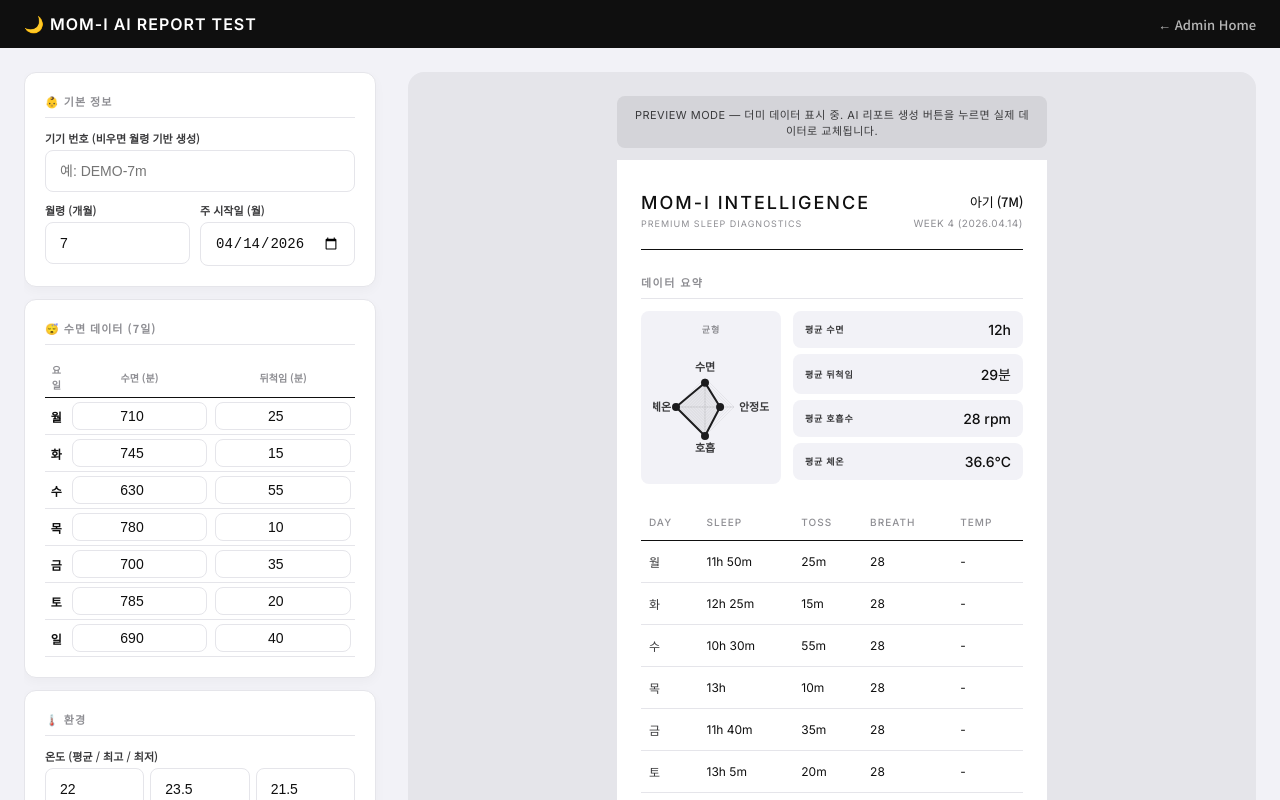
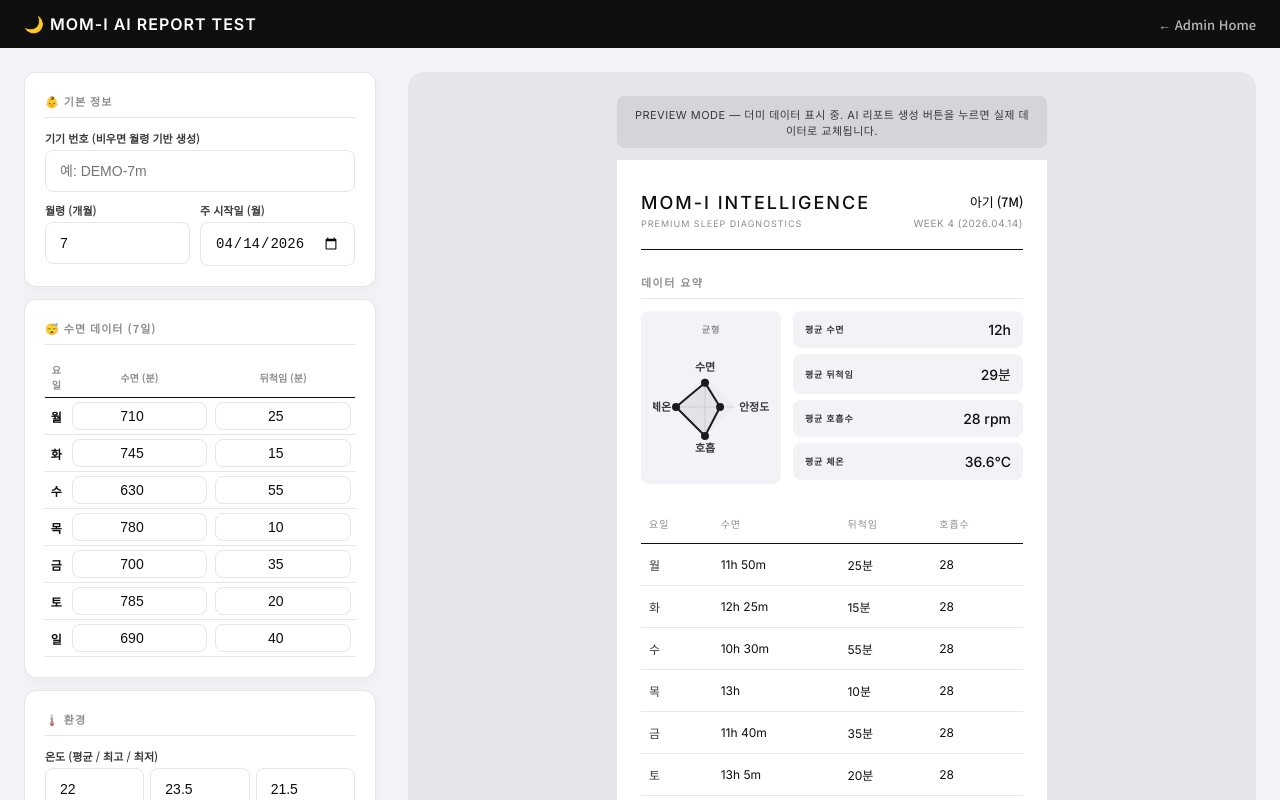
Before and after one commit to Mom-I-Report/Mom-i, a React (Vite) app in the folder frontend/: page / in a window 1280 px wide. Shown: the top 800 px of the page. Built offline with nearby package versions, Linux system fonts and the light colour scheme.

Commit message:
fix front

```diff
--- a/frontend/src/components/ReportView.tsx
+++ b/frontend/src/components/ReportView.tsx
@@ -28,19 +28,25 @@ const ReportView: React.FC<ReportViewProps> = ({ data, meta }) => {
 
   const { summary, breath, body_temp, daily, daily_stats, ai_comment, sleep_guide, age_kick } = data;
 
-  // daily_stats는 { day, sleep_h, restless_min } 형태
-  // daily는 { date, sleep_min, restless_min } 형태
-  // 둘 다 지원
+  // daily: 백엔드 응답 ({ day, sleep_h, restless_min } 또는 { date, sleep_min, restless_min })
+  // daily_stats: 더미 데이터 형태 ({ day, sleep_h, restless_min })
+  // 모두 지원
   const dailyRows: Array<{ day: string; sleepMin: number; restlessMin: number }> = [];
+  const parseDailyItem = (d: any): { day: string; sleepMin: number; restlessMin: number } => {
+    const dayLabel = d.day || (d.date ? new Date(d.date).toLocaleDateString('ko-KR', { weekday: 'short' }).replace('요일', '') : '-');
+    // sleep_h(시간) 또는 sleep_min(분) 둘 다 처리
+    const sleepMin = d.sleep_min != null
+      ? d.sleep_min
+      : d.sleep_h != null
+        ? Math.round(d.sleep_h * 60)
+        : 0;
+    const restlessMin = d.restless_min ?? 0;
+    return { day: dayLabel, sleepMin, restlessMin };
+  };
   if (daily && daily.length) {
-    daily.forEach((d: any) => {
-      const dayLabel = d.date ? new Date(d.date).toLocaleDateString('ko-KR', { weekday: 'short' }).replace('요일', '') : d.day || '-';
-      dailyRows.push({ day: dayLabel, sleepMin: d.sleep_min ?? 0, restlessMin: d.restless_min ?? 0 });
-    });
+    daily.forEach((d: any) => dailyRows.push(parseDailyItem(d)));
   } else if (daily_stats && daily_stats.length) {
-    daily_stats.forEach((d: any) => {
-      dailyRows.push({ day: d.day, sleepMin: Math.round((d.sleep_h || 0) * 60), restlessMin: d.restless_min ?? 0 });
-    });
+    daily_stats.forEach((d: any) => dailyRows.push(parseDailyItem(d)));
   }
 
   const avgSleepMin = dailyRows.length
@@ -252,7 +258,7 @@ const ReportView: React.FC<ReportViewProps> = ({ data, meta }) => {
               <table style={{ width: '100%', minWidth: 280, borderCollapse: 'collapse', textAlign: 'left', fontSize: 12 }}>
                 <thead>
                   <tr>
-                    {['Day', 'Sleep', 'Toss', 'Breath', 'Temp'].map(h => (
+                    {['요일', '수면', '뒤척임', '호흡수'].map(h => (
                       <th key={h} style={{ fontFamily: 'Inter', fontWeight: 500, color: 'var(--gray-mut)', textTransform: 'uppercase', letterSpacing: 1, fontSize: 10, padding: '12px 8px', borderBottom: '1px solid var(--black)' }}>{h}</th>
                     ))}
                   </tr>
@@ -262,9 +268,8 @@ const ReportView: React.FC<ReportViewProps> = ({ data, meta }) => {
                     <tr key={i}>
                       <td style={{ padding: '12px 8px', borderBottom: '1px solid var(--gray-lt)', fontFamily: 'Noto Sans KR', fontWeight: 500, color: 'var(--gray-dark)' }}>{row.day}</td>
                       <td style={{ padding: '12px 8px', borderBottom: '1px solid var(--gray-lt)', fontFamily: 'Inter', fontWeight: 400 }}>{fmtMin(row.sleepMin)}</td>
-                      <td style={{ padding: '12px 8px', borderBottom: '1px solid var(--gray-lt)', fontFamily: 'Inter', fontWeight: 400 }}>{row.restlessMin}m</td>
-                      <td style={{ padding: '12px 8px', borderBottom: '1px solid var(--gray-lt)', fontFamily: 'Inter', fontWeight: 400 }}>{breath?.breath_avg ? `${breath.breath_avg}` : '-'}</td>
-                      <td style={{ padding: '12px 8px', borderBottom: '1px solid var(--gray-lt)', fontFamily: 'Inter', fontWeight: 400 }}>-</td>
+                      <td style={{ padding: '12px 8px', borderBottom: '1px solid var(--gray-lt)', fontFamily: 'Inter', fontWeight: 400 }}>{row.restlessMin}분</td>
+                      <td style={{ padding: '12px 8px', borderBottom: '1px solid var(--gray-lt)', fontFamily: 'Inter', fontWeight: 400 }}>{breath?.breath_avg ?? '-'}</td>
                     </tr>
                   ))}
                 </tbody>
```
